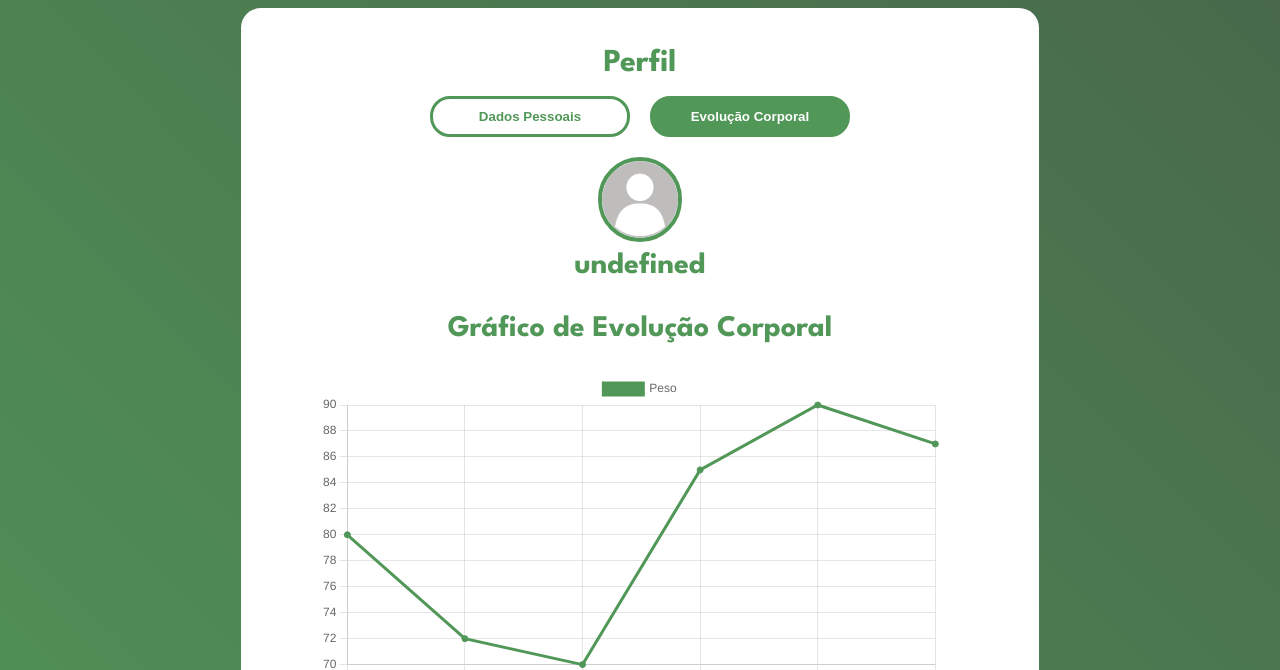
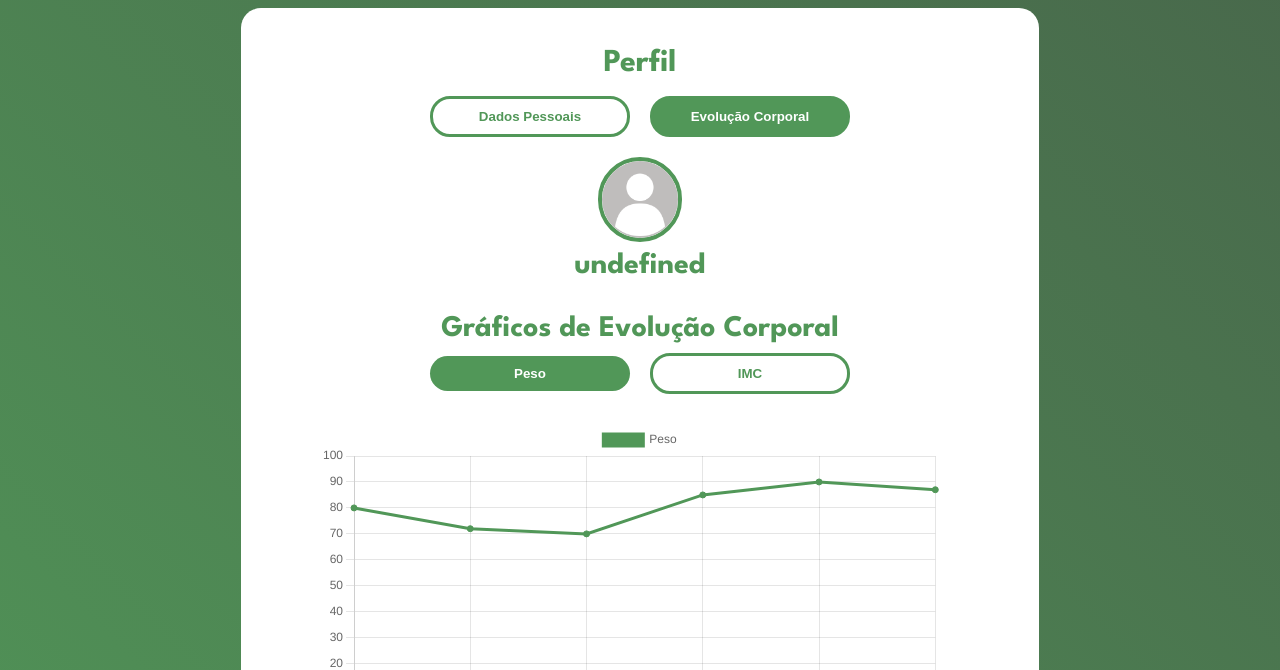
Before and after one commit to joaogcr/NutriLab, a website: page public/perfil.html in a window 1280 px wide. Both pictures are taken after a click on the button "Evolução Corporal". Shown: the part 130-800 px from the top of the page. Drawn offline with nearby package versions, Linux system fonts and the light colour scheme.

Commit message:
Tela perfil pronta

```diff
--- a/public/css/style.css
+++ b/public/css/style.css
@@ -756,6 +756,32 @@ html {
     cursor: pointer;
   }
 
+  .botoesperfil3 {
+    display: flex;
+    width: 200px;
+    justify-content: center;
+    border: none;
+    background-color: #519758;
+    color: #fff;
+    padding: 10px;
+    border-radius: 20px;
+    font-weight: 600;
+    cursor: pointer;
+  }
+
+  .botoesperfil4 {
+    display: flex;
+    width: 200px;
+    justify-content: center;
+    border: solid 3px #519758;
+    background-color: #fff;
+    color: #519758;
+    padding: 10px;
+    border-radius: 20px;
+    font-weight: 600;
+    cursor: pointer;
+  }
+
   .alinharbotoes {
     display: flex;
     justify-content: space-between;
@@ -947,3 +973,14 @@ html {
     width: 54%;
     margin-left: 10px
 }
+
+#div_exibirimc {
+    display: none;
+    flex-direction: column;
+    margin-top: 40px;
+}
+
+#div_exibirpeso {
+    display: flex;
+    flex-direction: column;
+}
--- a/public/perfil.html
+++ b/public/perfil.html
@@ -1,15 +1,13 @@
 <!DOCTYPE html>
 <html lang="pt-br">
+
 <head>
   <meta charset="UTF-8" />
   <meta name="viewport" content="width=device-width, initial-scale=1.0" />
   <title>NutriLab</title>
   <link rel="icon" href="./assets/2.png" type="image/x-icon" />
   <link rel="stylesheet" href="./css/style.css" />
-    <link
-      href="https://fonts.googleapis.com/css2?family=League+Spartan:wght@400;700&display=swap"
-      rel="stylesheet"
-    />
+  <link href="https://fonts.googleapis.com/css2?family=League+Spartan:wght@400;700&display=swap" rel="stylesheet" />
   <script src="./js/sessao.js"></script>
   <script src="https://cdn.jsdelivr.net/npm/chart.js"></script>
 </head>
@@ -69,36 +67,54 @@
           </div>
 
           <span>Confirme sua senha: </span>
-            <input type="text" id="ipt_confirmasenha" placeholder="Confirme sua senha"/>
+          <input type="text" id="ipt_confirmasenha" placeholder="Confirme sua senha" />
           <div id="div_erro5" class="erro-msg">As senhas não coincidem</div>
         </div>
 
         <button class="botoesperfil" onclick="editar()">Alterar dados</button>
       </div>
       <div id="div_camposevolucao">
+
         <div class="miniperfil" id="div_dados">
           <img src="./assets/perfil.png" alt="" />
           <span id="b_usuario2">Fulano</span><br />
-            <span>Gráfico de Evolução Corporal</span>
+          <span>Gráficos de Evolução Corporal</span>
+          <div class="alinharbotoes">
+            <button onclick="exibirpeso()" class="botoesperfil3">Peso</button>
+            <button onclick="exibirimc()" class="botoesperfil4">IMC</button>
           </div>
+        </div>
+
+        <div id="div_exibirpeso">
 
           <div class="graficopeso" style="height: 50vh; width: 50vw">
             <canvas id="myChart"></canvas>
           </div>
           <div class="pesos">
             <div class="camposinserir">
-              <span>Peso atual: </span
-              ><input
-                type="number"
-                id="ipt_peso"
-                placeholder="Insira seu peso"
-              />
+              <span>Peso atual: </span>
+              <input type="number" id="ipt_peso" placeholder="Insira seu peso" />
               <span>Data: </span><input type="date" id="ipt_data" />
             </div>
-            <div class="botaoinserir">
+            <div>
               <button>Inserir</button>
             </div>
           </div>
+
+        </div>
+
+        <div id="div_exibirimc">
+
+          <div class="graficoimc" style="height: 50vh; width: 50vw">
+            <canvas id="myChart2"></canvas>
+          </div>
+            <div class="pesos">
+              <button>Atualizar</button>
+            </div>
+          </div>
+
+        </div>
+
       </div>
     </div>
 
@@ -108,6 +124,7 @@
     </div>
   </div>
 </body>
+
 </html>
 
 <script>
@@ -119,15 +136,15 @@
     var emailVerificacao = emailVar.includes("@") && emailVar.includes(".") && emailVar.endsWith(".com");
 
     if (senhaVar != confirmaVar || !emailVerificacao || senhaVar < 8) {
-      if(senhaVar != confirmaVar) {
+      if (senhaVar != confirmaVar) {
         ipt_confirmasenha.style.borderColor = "red";
         div_erro5.style.display = "block";
       }
-      if(!emailVerificacao) {
+      if (!emailVerificacao) {
         ipt_email.style.borderColor = "red";
         div_erro3.style.display = "block";
       }
-      if(senhaVar.length < 8) {
+      if (senhaVar.length < 8) {
         ipt_senha.style.borderColor = "red";
         div_erro4.style.display = "block";
       }
@@ -206,6 +223,46 @@
       botao2.style.border = "solid 3px #519758";
     });
   }
+
+  function exibirpeso() {
+    div_exibirimc.style.display = "none";
+    div_exibirpeso.style.display = "flex";
+
+    const botoes = document.querySelectorAll(".botoesperfil3");
+    const botoes2 = document.querySelectorAll(".botoesperfil4");
+    // Itera por todos os botões selecionados e alterna o display
+    botoes.forEach((botao) => {
+      botao.style.backgroundColor = "#519758";
+      botao.style.color = "#fff";
+      botao.style.border = "solid 3px #519758";
+    });
+
+    botoes2.forEach((botao2) => {
+      botao2.style.backgroundColor = "#fff";
+      botao2.style.color = "#519758";
+      botao2.style.border = "solid 3px #519758";
+    });
+  }
+
+  function exibirimc() {
+    div_exibirimc.style.display = "flex";
+    div_exibirpeso.style.display = "none";
+
+    const botoes = document.querySelectorAll(".botoesperfil4");
+    const botoes2 = document.querySelectorAll(".botoesperfil3");
+    // Itera por todos os botões selecionados e alterna o display
+    botoes.forEach((botao) => {
+      botao.style.backgroundColor = "#519758";
+      botao.style.color = "#fff";
+      botao.style.border = "solid 3px #519758";
+    });
+
+    botoes2.forEach((botao2) => {
+      botao2.style.backgroundColor = "#fff";
+      botao2.style.color = "#519758";
+      botao2.style.border = "solid 3px #519758";
+    });
+  }
 </script>
 
 <script>
@@ -230,13 +287,57 @@
     ],
   };
 
+  const maxY2 = parseInt(Math.max(...data.datasets[0].data) + 10);
+
   const config = {
     type: "line",
     data: data,
-    options: {},
+    options: {
+    scales: {
+      y: {
+        min: 0,
+        max: maxY2
+      },
+    },
+  },
   };
+
+  const labels2 = [
+    "05/2024",
+    "06/2024",
+    "07/2024",
+    "08/2024",
+    "09/2024",
+    "10/2024",
+  ];
+
+  const data2 = {
+    labels: labels,
+    datasets: [
+      {
+        label: "IMC",
+        backgroundColor: "#519758",
+        borderColor: "#519758",
+        data: [22.3, 25.2, 25, 26.5, 22, 23.5],
+      },
+    ],
+  };
+
+  const maxY = parseInt(Math.max(...data2.datasets[0].data) + 10);
+
+  const config2 = {
+    type: "line",
+    data: data2,
+    options: {
+    scales: {
+      y: {
+        min: 0,
+        max: maxY
+      },
+    },
+  },
+  };
+
+  const myChart = new Chart(document.getElementById("myChart"), config);
+  const myChart2 = new Chart(document.getElementById("myChart2"), config2);
 </script>
-
-<script>
-  const myChart = new Chart(document.getElementById("myChart"), config);
-</script>
```
Lines whose indentation alone changed are shown as unchanged.
